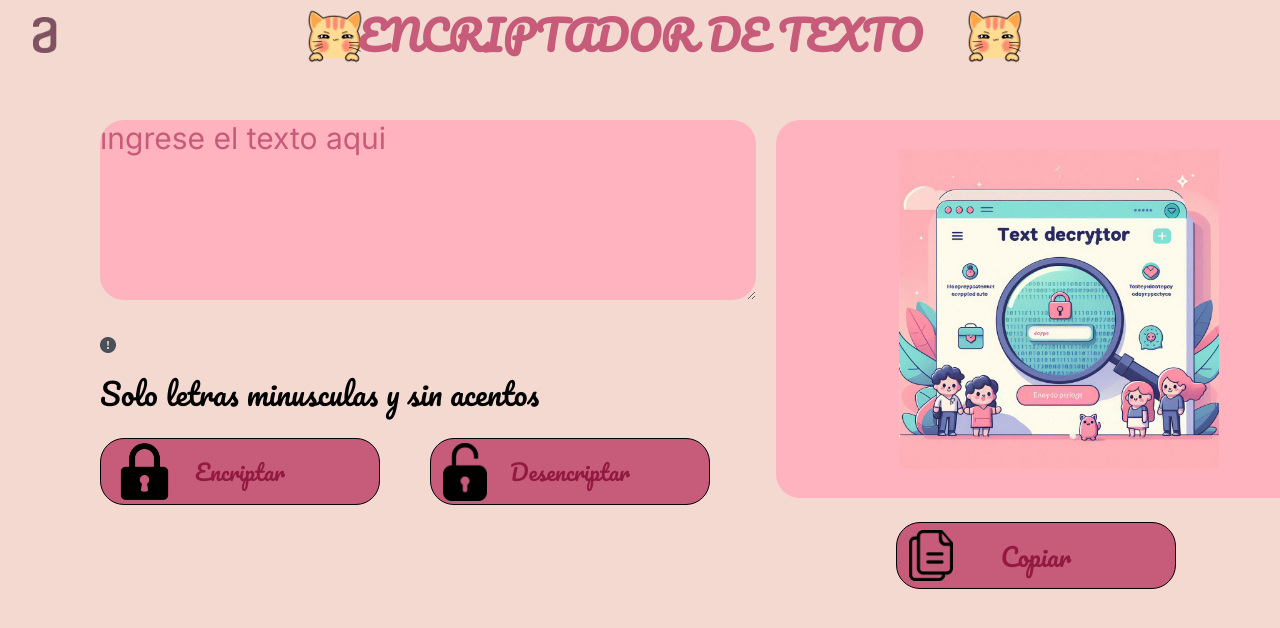
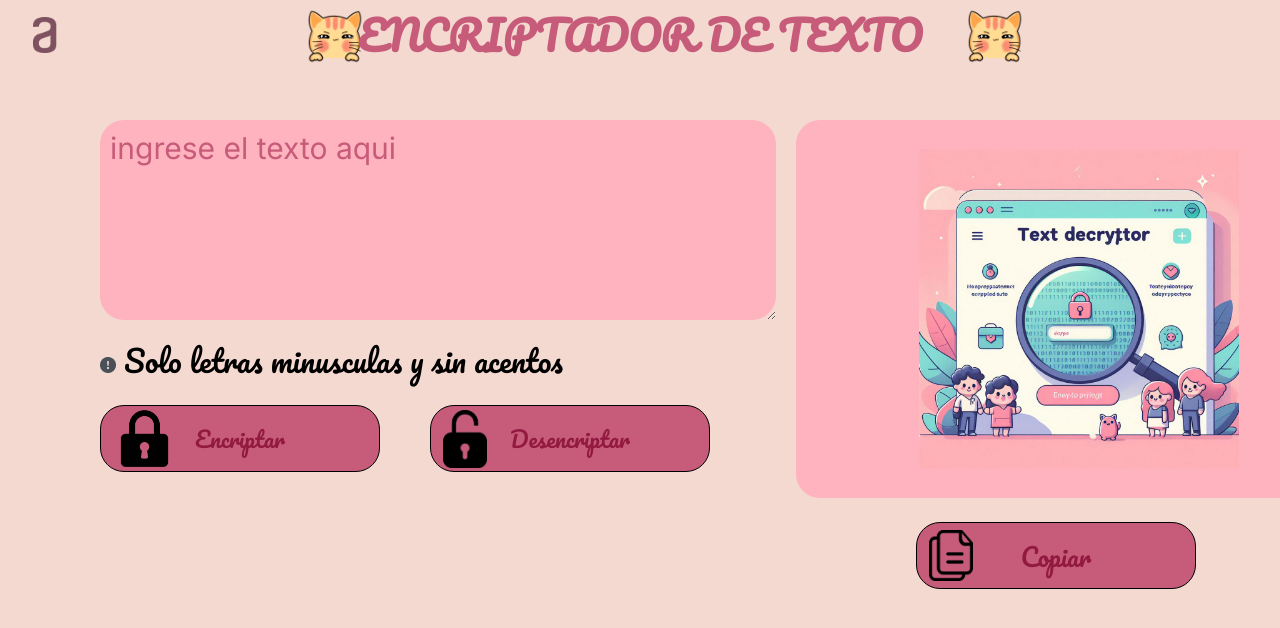
Before and after one commit to Ann2310-c/challenge_Encriptador, a plain HTML site: page index.html in a window 1280 px wide. Shown: the top 628 px of the page. Drawn offline with Linux system fonts and the light colour scheme.

Commit message:
se modifico el tittle en index.html y se modifico la clase alerta en el style.css

```diff
--- a/index.html
+++ b/index.html
@@ -5,7 +5,7 @@
     <meta http-equiv="X-UA-Compatible" content="IE-edge">
     <meta name="viewport" content="width=device-width, initial-scale=1.0">
     <link rel="stylesheet" href="style/style.css">
-    <title>Encriptador de Texto V2</title>
+    <title>Encriptador de Texto</title>
 </head>
 <body>
     <header>
--- a/style/style.css
+++ b/style/style.css
@@ -45,6 +45,7 @@ main{
     border-radius: var(--borde);
     text-transform: lowercase; /*transformar text a min*/
     font-family: "Inter", sans-serif;
+    padding: 10px;
 }
 ::placeholder{ color: var(--primary-color);}
 .text_area:focus{
@@ -121,3 +122,7 @@ main{
     color: darkgrey;
     font-size: 18px;
 }
+
+.alerta p{
+    display: inline;
+}
```
